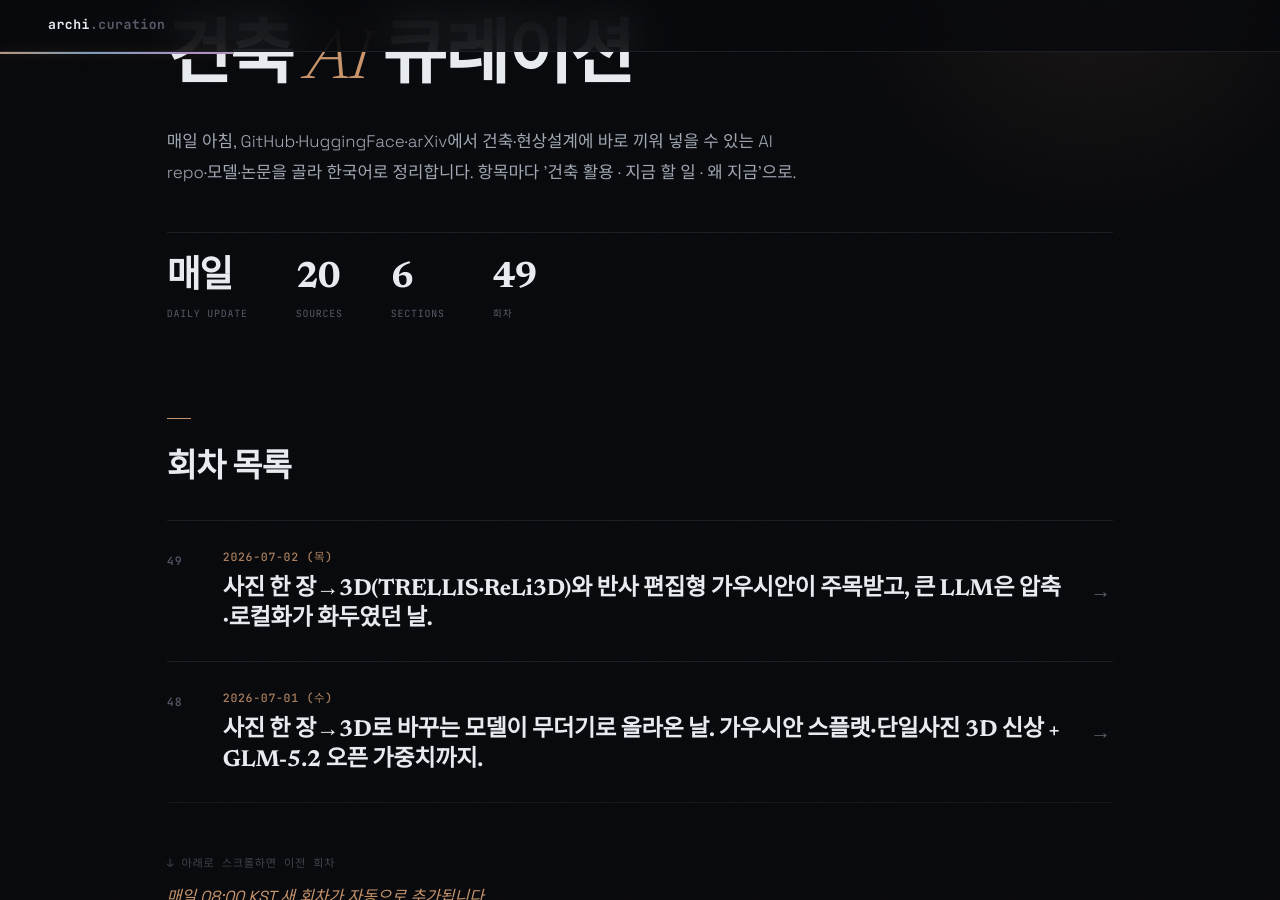
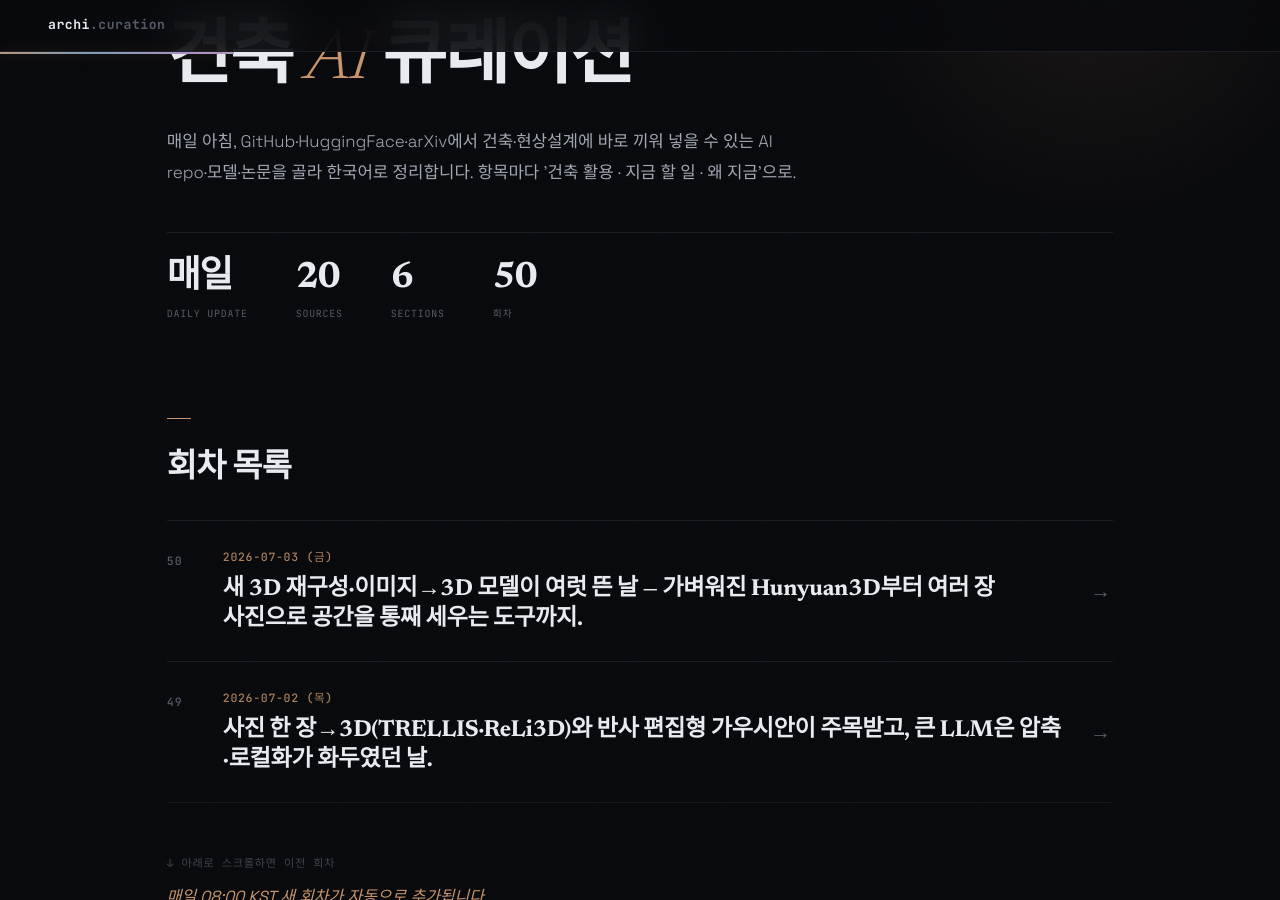
Before and after one commit to ghkch5gh-jpg/ainews-curation, a Jekyll site: the page built from index.md, in a window 1280 px wide and 900 px high, scrolled down 190 px. Built offline with Jekyll 4.4.1, drawn with Linux system fonts in a browser that asks for light colours; some web fonts are replaced.

Commit message:
daily: 2026-07-03

```diff
--- /dev/null
+++ b/2026-07-03_금.md
@@ -0,0 +1,156 @@
+---
+title: 2026-07-03 (금)
+eyebrow: ARCH · AI CURATION
+hero_title: "2026 · 07 · 03 <em>(금)</em>"
+description: "새 3D 재구성·이미지→3D 모델이 여럿 뜬 날 — 가벼워진 Hunyuan3D부터 여러 장 사진으로 공간을 통째 세우는 도구까지."
+summary: 새 3D 재구성·이미지→3D 모델이 여럿 뜬 날 — 가벼워진 Hunyuan3D부터 여러 장 사진으로 공간을 통째 세우는 도구까지.
+---
+
+<div class="news">
+<section class="news-flow-sec reveal"><h2 class="news-flow__t">이번 회차 흐름</h2><div class="news-flow"><p>안녕하세요! 오늘은 유난히 '사진·이미지를 3D로 바꿔주는' 도구가 많이 눈에 띈 날입니다. 무거워서 엄두 못 내던 3D 생성 모델이 노트북에서도 돌아가게 가벼워진 버전으로 나왔고, 사진 여러 장을 한 번에 넣어 공간을 통째로 세워주는 재구성 모델도 새로 올라왔어요. 큰 언어 모델 쪽에서는 중국 팀들의 대형 신모델 공개가 이어졌지만, 건축 실무에 바로 꽂히는 건 역시 3D 재구성 계열입니다. 대신 오늘은 IFC·BIM을 정면으로 다루는 새 repo(코드 저장소)는 거의 없어서, 항목 수를 욕심내기보다 쓸 만한 것만 골랐습니다. 답사 사진을 모델로 바꾸는 흐름에 관심 있다면 오늘 목록이 도움이 될 거예요.</p></div></section>
+<section class="news-sec">
+<h2 class="news-sec__t">오늘의 헤드라인</h2>
+<article class="ni reveal">
+  <header class="ni__h">
+    <span class="ni__n">01</span>
+    <a class="ni__t" href="https://huggingface.co/calcuis/hy3d-gguf" target="_blank" rel="noopener">가벼워진 이미지→3D: Hunyuan3D GGUF 버전 <span class="ni__arrow">↗</span></a>
+    <span class="ni__tr"><span class="ni__src">HuggingFace</span><span class="ni__score">8/10</span></span>
+  </header>
+  <p class="ni__body">사진 한 장을 넣으면 3D 형상(메시)으로 바꿔주는 텐센트 Hunyuan3D 모델을, 일반 PC에서도 돌아가게 용량을 확 줄인(GGUF로 압축한) 버전입니다. 원래는 고사양 그래픽카드가 있어야 겨우 돌던 걸, 무게를 덜어 개인 작업용 컴퓨터에서도 시도할 수 있게 만든 것이죠. 스캐너 없이 참고 사진 하나로 오브젝트 3D를 뽑아본다는 감각으로 보면 됩니다. GGUF(용량을 줄여 저사양에서도 돌아가게 만든 파일 형식)라 설치 문턱이 낮아요.</p>
+  <ul class="ni__pts"><li>사진 1장 → 3D 형상 자동 생성</li><li>저사양 PC에서도 돌아가게 경량화(GGUF)</li><li>고가 장비 없이 개인 작업 환경에서 시도 가능</li></ul>
+  <div class="ni__meta">
+    <div class="ni__row"><dt>얻는 것</dt><dd>가구·조형물·파빌리온 같은 단품 오브젝트를 참고 이미지 한 장으로 3D 목업으로 만들어 컨셉 스터디에 얹어볼 수 있습니다. 건물 전체보다는 부분 요소·가구 배치 검토에 현실적입니다.</dd></div>
+    <div class="ni__row ni__row--do"><dt>지금 할 일</dt><dd><p class="ni__do-text">huggingface.co/calcuis/hy3d-gguf 페이지에서 GGUF 파일을 내려받아 Hunyuan3D 실행 환경에 물려보고, 오브젝트 사진 한 장으로 3D 변환을 테스트</p></dd></div>
+    <div class="ni__row ni__row--why"><dt>왜 지금</dt><dd>무거워서 미루던 이미지→3D를 이제 개인 PC에서 만져볼 수 있게 문턱이 내려왔습니다.</dd></div>
+  </div>
+  <footer class="ni__f"><span class="ni__verified">✓ 원문 대조</span><a class="ni__story" href="https://huggingface.co/calcuis/hy3d-gguf" target="_blank" rel="noopener">스토리 →</a></footer>
+</article>
+<article class="ni reveal">
+  <header class="ni__h">
+    <span class="ni__n">02</span>
+    <a class="ni__t" href="https://huggingface.co/Livioni/OmniVGGT" target="_blank" rel="noopener">여러 장 사진으로 공간을 통째 세우는 OmniVGGT <span class="ni__arrow">↗</span></a>
+    <span class="ni__tr"><span class="ni__src">HuggingFace</span><span class="ni__score">8/10</span></span>
+  </header>
+  <p class="ni__body">여러 장의 사진을 한꺼번에 넣으면 카메라 위치와 3D 구조를 한 번에 추정해주는 재구성 모델(VGGT 계열의 확장판)입니다. 답사 때 한 공간을 여러 각도로 찍어두면, 그 사진들을 묶어 대략적인 3D 공간으로 되살리는 방식이에요. 별도 측량 장비 없이 사진만으로 공간의 뼈대를 잡는다는 점이 핵심입니다. NeRF(사진 여러 장 → 3D 자동 재구성)의 실무형 사촌쯤으로 이해하면 됩니다.</p>
+  <ul class="ni__pts"><li>사진 여러 장 → 카메라 위치·3D 구조 동시 추정</li><li>측량 장비 없이 답사 사진만으로 공간 재구성</li><li>VGGT 기반 확장 모델</li></ul>
+  <div class="ni__meta">
+    <div class="ni__row"><dt>얻는 것</dt><dd>대지 답사 사진 묶음으로 주변 맥락(주변 건물·지형)을 러프한 3D로 세워 초기 배치·조망 스터디에 참고할 수 있습니다. 정밀 실측 대체는 아니고 컨셉 단계 감 잡기용입니다.</dd></div>
+    <div class="ni__row ni__row--do"><dt>지금 할 일</dt><dd><p class="ni__do-text">huggingface.co/Livioni/OmniVGGT 카드의 Quick Start·Command Line Usage 안내대로 설치하고, 같은 공간을 각도만 바꿔 찍은 사진 5~10장으로 재구성 실행</p></dd></div>
+    <div class="ni__row ni__row--why"><dt>왜 지금</dt><dd>사진 몇 장만으로 공간 3D를 세우는 재구성 모델이 계속 실무 문턱까지 내려오고 있습니다.</dd></div>
+  </div>
+  <footer class="ni__f"><span class="ni__verified">✓ 원문 대조</span><a class="ni__story" href="https://huggingface.co/Livioni/OmniVGGT" target="_blank" rel="noopener">스토리 →</a></footer>
+</article>
+<article class="ni reveal">
+  <header class="ni__h">
+    <span class="ni__n">03</span>
+    <a class="ni__t" href="https://huggingface.co/lhmd/TriSplat" target="_blank" rel="noopener">적은 사진으로 3D 장면을 그리는 TriSplat <span class="ni__arrow">↗</span></a>
+    <span class="ni__tr"><span class="ni__src">HuggingFace</span><span class="ni__score">7/10</span></span>
+  </header>
+  <p class="ni__body">소수의 사진만으로 삼각형 스플래팅(수많은 삼각형 조각으로 3D 장면을 표현하는 방식) 장면을 만들어주는 모델입니다. 촘촘하게 여러 장을 안 찍어도 몇 장으로 그럴듯한 3D 뷰를 만든다는 게 특징이에요. 발주처 앞에서 정지 렌더 대신 마우스로 돌려보는 3D 장면을 보여주는 장면을 떠올리면 됩니다. 무거운 3D 스캔 대신 사진 기반으로 장면을 재현하는 계열입니다.</p>
+  <ul class="ni__pts"><li>적은 사진으로 3D 장면 생성(가우시안 스플래팅)</li><li>촘촘한 촬영 없이도 동작 지향</li><li>돌려보는 3D 뷰 결과물</li></ul>
+  <div class="ni__meta">
+    <div class="ni__row"><dt>얻는 것</dt><dd>완공 사례·유사 공간 답사 사진 몇 장으로 돌려보는 3D 장면을 만들어 레퍼런스 검토·발표 자료에 얹어볼 수 있습니다. 실측 도면 대체는 아닙니다.</dd></div>
+    <div class="ni__row ni__row--do"><dt>지금 할 일</dt><dd><p class="ni__do-text">huggingface.co/lhmd/TriSplat 카드의 Installation 안내대로 환경을 만든 뒤, 한 공간을 찍은 사진 몇 장으로 스플래팅 장면 생성을 시도</p></dd></div>
+    <div class="ni__row ni__row--why"><dt>왜 지금</dt><dd>'사진 적게 → 3D 장면'을 노리는 스플래팅 모델이 늘며 답사 사진 활용법이 넓어지고 있습니다.</dd></div>
+  </div>
+  <footer class="ni__f"><span class="ni__verified">✓ 원문 대조</span><a class="ni__story" href="https://huggingface.co/lhmd/TriSplat" target="_blank" rel="noopener">스토리 →</a></footer>
+</article>
+<article class="ni reveal">
+  <header class="ni__h">
+    <span class="ni__n">04</span>
+    <a class="ni__t" href="https://huggingface.co/meituan-longcat/LongCat-2.0" target="_blank" rel="noopener">중국 메이투안의 대형 신모델 LongCat-2.0 공개 <span class="ni__arrow">↗</span></a>
+    <span class="ni__tr"><span class="ni__src">HuggingFace</span><span class="ni__score">5/10</span></span>
+  </header>
+  <p class="ni__body">배달·생활서비스 플랫폼으로 유명한 메이투안이 내놓은 대형 언어 모델(ChatGPT 같은 대화·문서 처리 AI)입니다. 오늘 트렌딩에 오른 굵직한 신규 공개 중 하나로, 건축 전용은 아니지만 문서·기준 정리 같은 사무 자동화에 쓸 수 있는 범용 도구예요. 당장 도면을 그리진 못하지만, 시방서·회의록·법규 요약 같은 글 작업을 맡기는 용도로 보면 됩니다. 오늘의 '도메인 무관 화제' 자리에서 소개합니다.</p>
+  <ul class="ni__pts"><li>메이투안이 공개한 범용 대형 언어 모델</li><li>건축 전용 아님 — 문서·텍스트 처리용</li><li>오늘 HuggingFace 트렌딩 주요 신규 공개</li></ul>
+  <div class="ni__meta">
+    <div class="ni__row"><dt>얻는 것</dt><dd>직접적인 설계 도구는 아니지만, 긴 시방서 요약·심의 의견 정리 같은 글 작업을 맡길 후보로 지켜볼 만합니다.</dd></div>
+    <div class="ni__row ni__row--do"><dt>지금 할 일</dt><dd><p class="ni__do-text">huggingface.co/meituan-longcat/LongCat-2.0 모델 카드와 기술 블로그에서 성능·사용 조건을 확인하고, 문서 요약 용도로 쓸 만한지만 가볍게 훑기</p></dd></div>
+    <div class="ni__row ni__row--why"><dt>왜 지금</dt><dd>대형 신모델 공개가 이어지는 흐름 속 오늘 트렌딩 상위에 오른 화제 모델입니다.</dd></div>
+  </div>
+  <footer class="ni__f"><span class="ni__verified">✓ 원문 대조</span><a class="ni__story" href="https://huggingface.co/meituan-longcat/LongCat-2.0" target="_blank" rel="noopener">스토리 →</a></footer>
+</article>
+</section>
+<section class="news-sec">
+<h2 class="news-sec__t">모델 · 데이터셋</h2>
+<article class="ni reveal">
+  <header class="ni__h">
+    <span class="ni__n">05</span>
+    <a class="ni__t" href="https://huggingface.co/Supramundaner/sk-adapter" target="_blank" rel="noopener">텍스트로 3D를 조정하는 sk-adapter (텍스트→3D) <span class="ni__arrow">↗</span></a>
+    <span class="ni__tr"><span class="ni__src">HuggingFace</span><span class="ni__score">5/10</span></span>
+  </header>
+  <p class="ni__body">글(텍스트)로 지시해 3D 결과의 뼈대·구조를 잡도록 돕는 보조 부품(어댑터) 성격의 모델입니다(스켈레톤·구조 제어). 어댑터는 기존 3D 생성 모델(여기선 Trellis 계열)에 끼워 특정 방향으로 결과를 유도하는 작은 추가 장치라고 보면 됩니다. 아직 정보가 적은 초기 공개(좋아요 1)라 실무 검증보다는 '이런 방향이 있다' 정도로 참고하는 단계예요. 텍스트로 3D를 미세 조정하는 흐름의 한 조각입니다.</p>
+  <ul class="ni__pts"><li>텍스트 지시로 3D 결과 유도</li><li>기존 모델에 끼우는 어댑터 형태</li><li>초기 공개 — 정보 적음</li></ul>
+  <div class="ni__meta">
+    <div class="ni__row"><dt>얻는 것</dt><dd>말로 형태 방향을 잡아 3D를 뽑는 실험적 시도에 관심 있다면 참고용. 현 단계에선 실무 직결은 어렵습니다.</dd></div>
+    <div class="ni__row ni__row--do"><dt>지금 할 일</dt><dd><p class="ni__do-text">huggingface.co/Supramundaner/sk-adapter 카드에서 베이스 모델(Trellis)에 어떻게 붙는지, 스켈레톤·구조 제어가 무엇을 하는지만 먼저 확인</p></dd></div>
+    <div class="ni__row ni__row--why"><dt>왜 지금</dt><dd>텍스트로 3D 생성을 미세 조정하려는 시도가 조금씩 늘고 있습니다.</dd></div>
+  </div>
+  <footer class="ni__f"><span class="ni__verified">✓ 원문 대조</span><a class="ni__story" href="https://huggingface.co/Supramundaner/sk-adapter" target="_blank" rel="noopener">스토리 →</a></footer>
+</article>
+<article class="ni reveal">
+  <header class="ni__h">
+    <span class="ni__n">06</span>
+    <a class="ni__t" href="https://huggingface.co/deepseek-ai/DeepSeek-V4-Flash-DSpark" target="_blank" rel="noopener">가볍고 빠른 DeepSeek-V4-Flash 공개 <span class="ni__arrow">↗</span></a>
+    <span class="ni__tr"><span class="ni__src">HuggingFace</span><span class="ni__score">4/10</span></span>
+  </header>
+  <p class="ni__body">딥시크가 내놓은 대형 언어 모델의 '빠른(Flash)' 버전으로, 같은 계열 대형판보다 응답을 빠르게 한 모델입니다. 건축 전용은 아니고 문서·질의응답용 범용 AI예요. 무거운 최상위 모델 대신 실무에서 부담 없이 굴리는 경량 선택지로 보면 됩니다. 오늘 함께 공개된 계열 중 가벼운 쪽입니다.</p>
+  <ul class="ni__pts"><li>딥시크 V4 계열의 경량·고속 버전</li><li>범용 텍스트 처리용(건축 전용 아님)</li><li>대형판 대비 부담 적음</li></ul>
+  <div class="ni__meta">
+    <div class="ni__row"><dt>얻는 것</dt><dd>시방서·기준 문답 같은 글 작업을 가볍게 돌리는 용도의 후보. 설계 도구와는 무관합니다.</dd></div>
+    <div class="ni__row ni__row--do"><dt>지금 할 일</dt><dd><p class="ni__do-text">huggingface.co/deepseek-ai/DeepSeek-V4-Flash-DSpark 카드에서 크기·라이선스만 확인</p></dd></div>
+    <div class="ni__row ni__row--why"><dt>왜 지금</dt><dd>대형 모델을 가볍게 줄인 버전들이 나오며 개인·소규모에서도 쓰기 쉬워지는 흐름입니다.</dd></div>
+  </div>
+  <footer class="ni__f"><span class="ni__verified">✓ 원문 대조</span><a class="ni__story" href="https://huggingface.co/deepseek-ai/DeepSeek-V4-Flash-DSpark" target="_blank" rel="noopener">스토리 →</a></footer>
+</article>
+<article class="ni reveal">
+  <header class="ni__h">
+    <span class="ni__n">07</span>
+    <a class="ni__t" href="https://huggingface.co/huihui-ai/Huihui-GLM-5.2-abliterated-GGUF" target="_blank" rel="noopener">로컬에서 돌리는 GLM-5.2 경량 파일(GGUF) <span class="ni__arrow">↗</span></a>
+    <span class="ni__tr"><span class="ni__src">HuggingFace</span><span class="ni__score">4/10</span></span>
+  </header>
+  <p class="ni__body">대형 언어 모델 GLM-5.2를 내 컴퓨터에서 돌릴 수 있게 용량을 줄이고(GGUF) 안전 거부 반응을 제거한(abliterated) 변형 배포판입니다. 인터넷에 자료를 올리지 않고 사내 PC 안에서만 AI를 쓰고 싶을 때 쓰는 방식이에요. 건축 전용은 아니지만, 외부에 나가면 안 되는 도면 설명·내부 문서 정리를 로컬에서 처리하려는 경우 참고할 수 있습니다. 원본이 아니라 거부반응을 뺀 변형이라는 점은 감안하세요.</p>
+  <ul class="ni__pts"><li>GLM-5.2를 로컬에서 돌리는 경량 파일(GGUF)</li><li>인터넷 없이 내 PC 안에서 실행</li><li>범용 — 건축 전용 아님</li></ul>
+  <div class="ni__meta">
+    <div class="ni__row"><dt>얻는 것</dt><dd>보안상 외부 전송이 곤란한 내부 문서를 로컬 AI로 정리하려는 사무실에 참고용. 설계 자동화와는 별개입니다.</dd></div>
+    <div class="ni__row ni__row--do"><dt>지금 할 일</dt><dd><p class="ni__do-text">LM Studio나 llama.cpp에 이 GGUF 파일을 올려 로컬 실행이 되는지만 확인</p></dd></div>
+    <div class="ni__row ni__row--why"><dt>왜 지금</dt><dd>자료 유출 없이 사내에서만 AI를 돌리려는 수요가 커지며 로컬 실행판이 계속 나옵니다.</dd></div>
+  </div>
+  <footer class="ni__f"><span class="ni__verified">✓ 원문 대조</span><a class="ni__story" href="https://huggingface.co/huihui-ai/Huihui-GLM-5.2-abliterated-GGUF" target="_blank" rel="noopener">스토리 →</a></footer>
+</article>
+</section>
+<section class="news-sec">
+<h2 class="news-sec__t">주목할 논문</h2>
+<article class="ni reveal">
+  <header class="ni__h">
+    <span class="ni__n">08</span>
+    <a class="ni__t" href="https://arxiv.org/abs/2607.00861" target="_blank" rel="noopener">여러 물체의 움직임을 따로 제어하는 TrajLoc (코드 공개) <span class="ni__arrow">↗</span></a>
+    <span class="ni__tr"><span class="ni__src">arXiv</span><span class="ni__score">5/10</span></span>
+  </header>
+  <p class="ni__body">이미지를 영상으로 만들 때(image-to-video) 여러 물체가 각자 정해진 경로를 따라 움직이게 제어하는 방법을 담은 논문입니다. 여러 대상이 서로 겹치거나 지나쳐도 각각의 정체성과 이동 경로를 유지하는 게 핵심이에요. 각 물체 토큰의 크로스어텐션 가중치를 목표 위치에 맞춘 가우시안 히트맵으로 바꿔 물체별 경로를 분리합니다. 건축 직결은 아니지만, 조감 이미지에서 사람·차량 흐름을 넣은 짧은 영상을 만들 때 참고할 수 있는 기술입니다.</p>
+  <ul class="ni__pts"><li>이미지→영상에서 여러 물체의 경로를 각각 제어</li><li>겹침·교차 상황에서도 정체성 유지</li><li>GitHub 코드 공개(github.com/Sela-Omer/traj-loc)</li></ul>
+  <div class="ni__meta">
+    <div class="ni__row"><dt>얻는 것</dt><dd>조감 렌더에 보행·차량 동선을 넣은 프레젠테이션 영상을 만들어보려는 실험에 참고 가능. 직접적 설계 도구는 아닙니다.</dd></div>
+    <div class="ni__row ni__row--do"><dt>지금 할 일</dt><dd><p class="ni__do-text">arXiv 2607.00861 논문(PDF)에서 방법을 확인하고, 코드 공개 여부·저장소 링크를 논문에서 찾아 다물체 경로 제어 예제를 확인</p></dd></div>
+    <div class="ni__row ni__row--why"><dt>왜 지금</dt><dd>정지 렌더를 넘어 '움직이는 프레젠테이션'을 코드로 통제하려는 시도가 늘고 있습니다.</dd></div>
+  </div>
+  <footer class="ni__f"><span class="ni__verified">✓ 원문 대조</span><a class="ni__story" href="https://arxiv.org/abs/2607.00861" target="_blank" rel="noopener">스토리 →</a></footer>
+</article>
+<article class="ni reveal">
+  <header class="ni__h">
+    <span class="ni__n">09</span>
+    <a class="ni__t" href="https://arxiv.org/abs/2607.00058" target="_blank" rel="noopener">이미지 개선과 영역 분할을 함께 하는 DiSIINet (코드 공개) <span class="ni__arrow">↗</span></a>
+    <span class="ni__tr"><span class="ni__src">arXiv</span><span class="ni__score">4/10</span></span>
+  </header>
+  <p class="ni__body">흐릿한 이미지를 선명하게 개선하는 작업과, 이미지에서 특정 영역을 따내는 분할(segmentation) 작업을 한 모델(DiSIINet) 안에서 서로 돕게 묶은 논문입니다. DDIM(확산모델 계열) 기반으로 개선 가지와 분할 가지가 SII 모듈을 통해 특징 정보를 주고받습니다. 원래는 의료 영상(MRI·CT)용이지만, 낮은 화질 이미지에서 경계선을 깔끔히 따내는 아이디어 자체는 도면·항공사진 처리에도 통하는 발상이에요. 분할은 '이 픽셀은 벽, 저 픽셀은 창' 식으로 이미지를 영역별로 나누는 기술입니다.</p>
+  <ul class="ni__pts"><li>화질 개선 + 영역 분할을 한 모델에서 상호 강화</li><li>의료 영상 대상이지만 아이디어는 일반 이미지에도 적용 가능</li><li>GitHub 코드 공개(github.com/Reconsider80/DiSIINet)</li></ul>
+  <div class="ni__meta">
+    <div class="ni__row"><dt>얻는 것</dt><dd>스캔이 흐린 옛 도면이나 저화질 항공사진에서 벽·구획 경계를 따내는 실험의 참고 자료로 볼 수 있습니다. 바로 쓰는 건축 도구는 아닙니다.</dd></div>
+    <div class="ni__row ni__row--do"><dt>지금 할 일</dt><dd><p class="ni__do-text">arXiv 2607.00058 논문에서 구조를 살펴보고 코드 공개 여부를 확인한 뒤, 흐린 도면 이미지에 적용 가능성만 가늠</p></dd></div>
+    <div class="ni__row ni__row--why"><dt>왜 지금</dt><dd>화질 개선과 영역 분할을 함께 묶는 방식이 저화질 자료 처리에서 힘을 얻고 있습니다.</dd></div>
+  </div>
+  <footer class="ni__f"><span class="ni__verified">✓ 원문 대조</span><a class="ni__story" href="https://arxiv.org/abs/2607.00058" target="_blank" rel="noopener">스토리 →</a></footer>
+</article>
+</section>
+<div class="news-outro"><span class="news-outro__t">맺음말</span><p>요즘 흐름은 분명합니다 — '스캐너나 드론 없이도, 그냥 찍은 사진 몇 장으로 3D를 만든다'가 점점 현실이 되고 있어요. 아직은 가구·오브젝트 수준이 깔끔하고 건물 전체는 거칠지만, 현상설계 초반에 대지 주변을 빠르게 3D로 세워 스터디하는 용도로는 충분히 시도해볼 만합니다. IFC·법규 자동화 쪽 새 도구가 조용한 주엔, 이런 '눈으로 보는 3D' 기술을 미리 만져두는 게 나중에 큰 차이를 만듭니다. 편하게 하나만 clone해서 답사 사진으로 실험해보세요.</p></div>
+</div>
--- a/index.md
+++ b/index.md
@@ -10,12 +10,13 @@ stats:
     lbl: "Sources"
   - num: "6"
     lbl: "Sections"
-  - num: "49"
+  - num: "50"
     lbl: "회차"
 ---
 
 ## 회차 목록
 
+- [2026-07-03 (금) — 새 3D 재구성·이미지→3D 모델이 여럿 뜬 날 — 가벼워진 Hunyuan3D부터 여러 장 사진으로 공간을 통째 세우는 도구까지.](2026-07-03_금.html)
 - [2026-07-02 (목) — 사진 한 장→3D(TRELLIS·ReLi3D)와 반사 편집형 가우시안이 주목받고, 큰 LLM은 압축·로컬화가 화두였던 날.](2026-07-02_목.html)
 - [2026-07-01 (수) — 사진 한 장→3D로 바꾸는 모델이 무더기로 올라온 날. 가우시안 스플랫·단일사진 3D 신상 + GLM-5.2 오픈 가중치까지.](2026-07-01_수.html)
 - [2026-06-30 (화) — 오늘은 새 repo가 거의 없는 가벼운 날 — 도시 3D 모델로 위치 잡는 논문과 영상·3D 생성 모델 몇 개만 추렸습니다.](2026-06-30_화.html)
```
